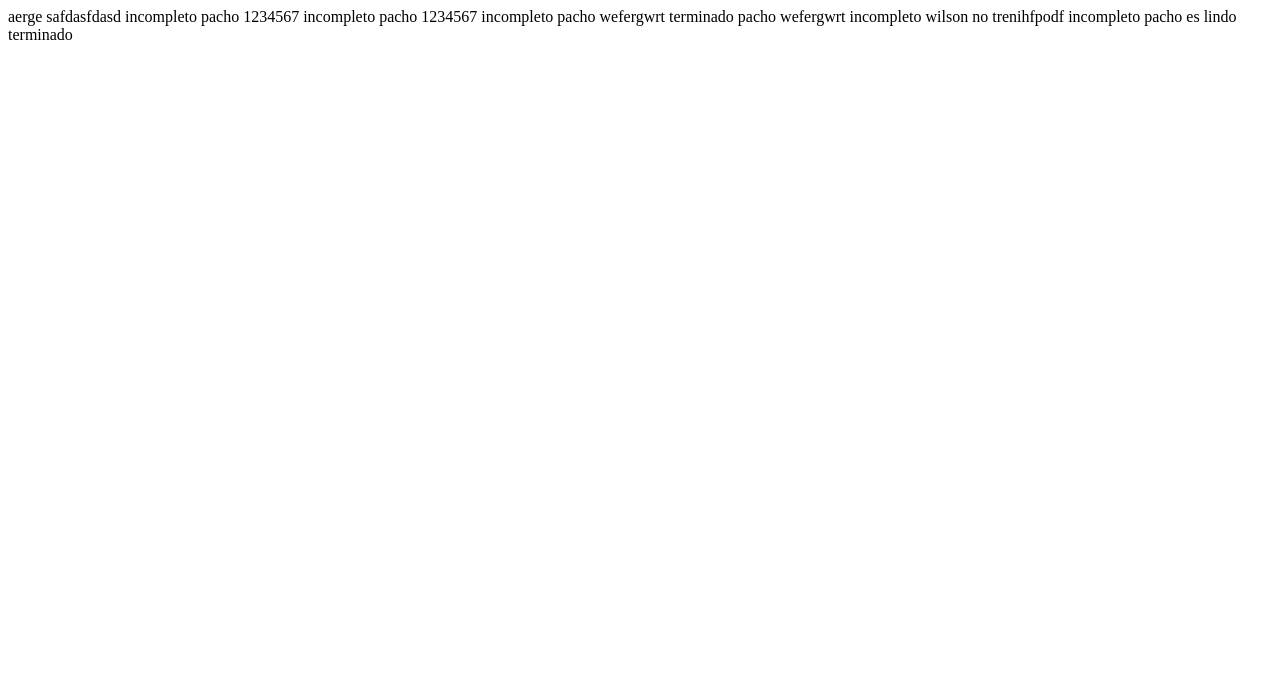
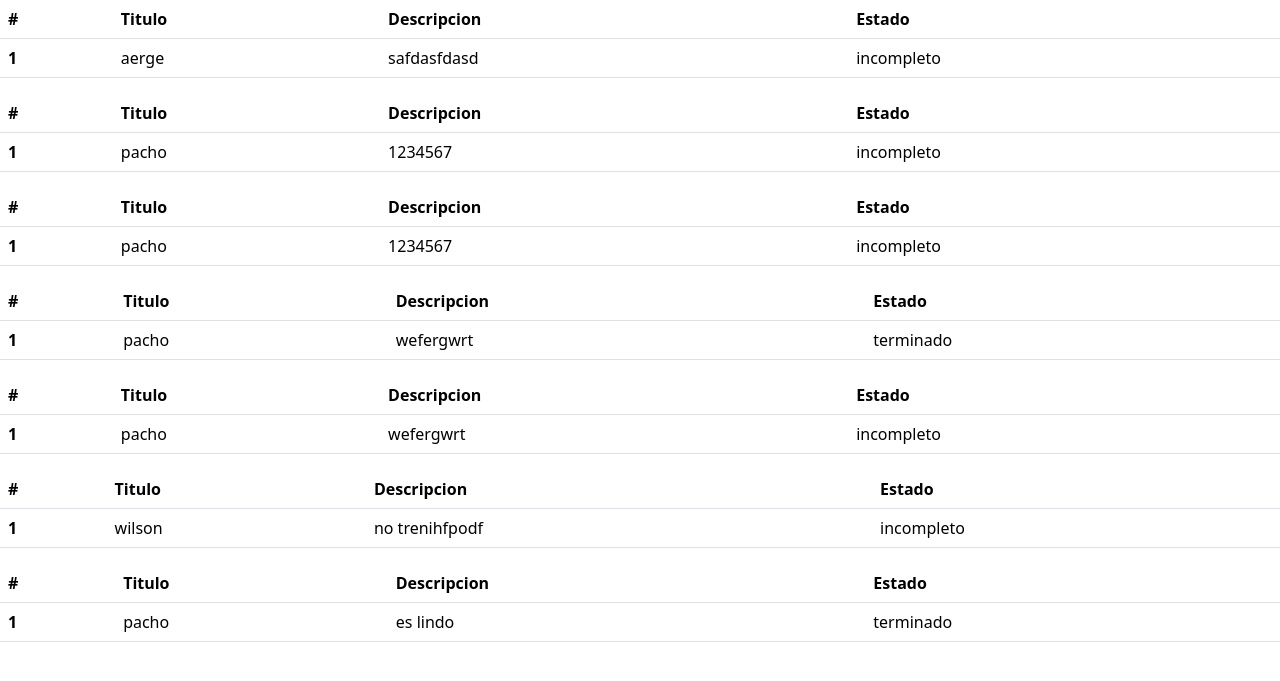
Before and after one commit to Pacho17/listarActividades, a Django app: page / in a window 1280 px wide. Shown: the top 681 px of the page. Run offline with Django 5.2, Linux system fonts and the light colour scheme; data comes from the database, SQL or seed files in the repository; both versions use the stored data as it was after the commit.

Commit message:
Estilos de boostrap para (listar.html)

```diff
--- a/actividades/templates/listar.html
+++ b/actividades/templates/listar.html
@@ -1,8 +1,34 @@
-{% for tarea in tareas %}
+<html>
+<head>
+<link href="https://cdn.jsdelivr.net/npm/bootstrap@5.3.3/dist/css/bootstrap.min.css" rel="stylesheet" integrity="sha384-QWTKZyjpPEjISv5WaRU9OFeRpok6YctnYmDr5pNlyT2bRjXh0JMhjY6hW+ALEwIH" crossorigin="anonymous">
+<script src="https://cdn.jsdelivr.net/npm/bootstrap@5.3.3/dist/js/bootstrap.bundle.min.js" integrity="sha384-YvpcrYf0tY3lHB60NNkmXc5s9fDVZLESaAA55NDzOxhy9GkcIdslK1eN7N6jIeHz" crossorigin="anonymous"></script>
+</head>
 
-{{tarea.titulo}}
-{{tarea.descripcion}}
-{{tarea.estado}}
+<body>
+<div>
 
+    {% for tarea in tareas %}
+    <table class="table">
+        <thead>
+          <tr>
+            <th scope="col">#</th>
+            <th scope="col">Titulo</th>
+            <th scope="col">Descripcion</th>
+            <th scope="col">Estado</th>
+          </tr>
+        </thead>
+        <tbody>
+          <tr>
+            <th scope="row">1</th>
+            <td>{{tarea.titulo}}</td>
+            <td>{{tarea.descripcion}}</td>
+            <td>{{tarea.estado}}</td>
 
-{% endfor %}
+          </tr>
+        </tbody>
+      </table>
+
+      {% endfor %}
+</div>
+</body>
+</html>
```
Also changed, not shown: db.sqlite3.
